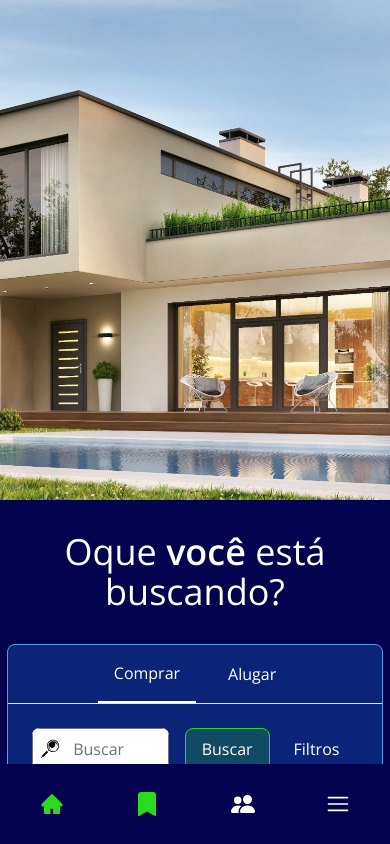
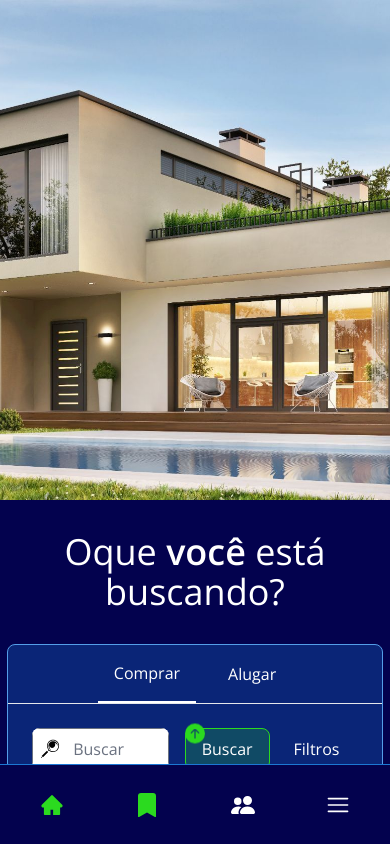
Before and after one commit to Advanzzzze/imob-arnaldo-f, a Next.js app: page / in a window 390 px wide. Shown: the top 844 px of the page. Built offline with nearby package versions, Linux system fonts and the light colour scheme.

Commit message:
feat: added scroll to top button

```diff
--- a/app/components/Footer.js
+++ b/app/components/Footer.js
@@ -2,8 +2,8 @@ import Image from 'next/image'
 
 function Footer() {
     return (
-        <div className="relative flex justify-center items-center border-t-8 border-b-4 border-ascent-color-300 mt-16">
-            <div className="relative mt-6 grid grid-cols-1 px-2 gap-4 sm:grid-cols-5">
+        <div className="relative flex justify-center items-center border-t-8 border-b-4 border-ascent-color-300 mt-16 py-6 max-sm:pb-24">
+            <div className="relative grid grid-cols-1 px-2 gap-4 sm:grid-cols-5">
                 <Image
                     src="/images/logo-arnaldo.svg"
                     width={256}
--- a/app/components/Houses.js
+++ b/app/components/Houses.js
@@ -75,7 +75,7 @@ function Houses() {
         <div className="flex flex-col justify-center items-center py-16 gap-12 relative">
             <div className="h-[120%] w-[200%] -z-10 bg-primary-color-200/40 absolute rotate-6"></div>
             <h2 className="text-2xl font-bold">IMÓVEIS EXCLUSIVOS</h2>
-            <div className="flex overflow-x-auto snap-x px-4 max-sm:w-screen sm:grid sm:grid-cols-2 md:grid-cols-3 gap-4">
+            <div className="flex overflow-x-auto snap-x snap-mandatory px-4 max-sm:w-screen sm:grid sm:grid-cols-2 md:grid-cols-3 gap-4">
                 {houses.map((data, index) => {
                     return (
                         <HouseCard
@@ -94,7 +94,7 @@ function Houses() {
             </div>
             <a
                 href="/"
-                className="px-4 py-2 rounded-lg border border-ascent-color-300 bg-ascent-color-300/20 active:bg-ascent-color-300/40"
+                className="px-4 py-2 rounded-lg border border-ascent-color-300 bg-ascent-color-300/20 active:bg-ascent-color-300/30"
             >
                 <div className="flex justify-center items-center gap-2">
                     <p>Ver mais</p>
--- a/app/components/Navbar.js
+++ b/app/components/Navbar.js
@@ -9,7 +9,11 @@ import {
 } from 'react-icons/ai'
 import { RiFacebookCircleLine } from 'react-icons/ri'
 import { RxHamburgerMenu } from 'react-icons/rx'
-import { BsFillBookmarkFill, BsFillPeopleFill } from 'react-icons/bs'
+import {
+    BsFillArrowUpCircleFill,
+    BsFillBookmarkFill,
+    BsFillPeopleFill,
+} from 'react-icons/bs'
 import { usePathname } from 'next/navigation'
 
 function Navbar() {
@@ -23,9 +27,16 @@ function Navbar() {
 
     return (
         <div className="flex justify-center items-center w-screen bg-primary-color-300 z-10 sm:border-t-8 sm:border-ascent-color-300 sm:border-b-white/20 sm:border-b">
+            <a
+                href="#home"
+                className="fixed z-50 text-ascent-color-300 sm:right-8 bottom-24 sm:bottom-8 animate-bounce"
+            >
+                <BsFillArrowUpCircleFill size={20} />
+            </a>
+
             <div
                 id="navbar-container"
-                className="flex max-sm:w-full justify-center sm:justify-between gap-4 max-sm:h-20 h-32 max-sm:fixed max-sm:z-50 max-sm:bg-primary-color-300 bottom-0 left-0"
+                className="flex max-sm:w-full justify-center sm:justify-between gap-4 max-sm:h-20 h-32 max-sm:fixed max-sm:z-50 max-sm:bg-primary-color-300 max-sm:border-t border-secondary-color-300 bottom-0 left-0"
             >
                 <Image
                     src="/images/logo-arnaldo.svg"
@@ -102,7 +113,7 @@ function Navbar() {
                         menuIsOpen ? 'translate-x-0' : 'max-sm:translate-x-full'
                     }`}
                 >
-                    <button className="border-opacity-100 border-2 border-ascent-color-300 sm:w-36 rounded-lg p-2 color bg-ascent-color-300/20 active:bg-ascent-color-300/40">
+                    <button className="border-opacity-100 border border-ascent-color-300 sm:w-36 rounded-lg p-2 color bg-ascent-color-300/20 active:bg-ascent-color-300/30">
                         Cadastre-se
                     </button>
                     <button className="text-ascent-color-300 p-2 hover:text-white">
--- a/app/components/hero/SearchBar.js
+++ b/app/components/hero/SearchBar.js
@@ -51,7 +51,7 @@ function SearchBar() {
                                 size={20}
                             />
                         </div>
-                        <button className="px-4 rounded-lg border border-ascent-color-300 bg-ascent-color-300/20 active:bg-ascent-color-300/40">
+                        <button className="px-4 rounded-lg border border-ascent-color-300 bg-ascent-color-300/20 active:bg-ascent-color-300/30">
                             Buscar
                         </button>
                         <button className="px-2">Filtros</button>
--- a/app/components/quem-somos/PeopleCard.js
+++ b/app/components/quem-somos/PeopleCard.js
@@ -2,7 +2,7 @@ import Image from 'next/image'
 
 function PeopleCard({ name, image }) {
     return (
-        <div className="bg-white w-72 flex flex-col items-center rounded-lg py-8">
+        <div className="bg-white w-72 snap-center flex-none flex flex-col items-center rounded-lg py-8">
             <Image src={image} width={228} height={228} alt="teste" />
             <h4 className="text-primary-color-300 font-bold text-xl p-2">
                 {name}
--- a/app/globals.css
+++ b/app/globals.css
@@ -10,4 +10,6 @@ html {
 
     overflow-x: hidden;
     overflow-y: auto;
+
+    scroll-behavior: smooth;
 }
--- a/app/layout.js
+++ b/app/layout.js
@@ -14,6 +14,7 @@ export default function RootLayout({ children }) {
     return (
         <html lang="en">
             <body
+                id="home"
                 className={`bg-primary-color-300 text-white ${open_Sans.className}`}
             >
                 <Navbar />
--- a/app/quem-somos/page.js
+++ b/app/quem-somos/page.js
@@ -55,7 +55,7 @@ function page() {
                     <h1 className="font-bold text-3xl mb-10 text-center">
                         Nossa equipe
                     </h1>
-                    <div className="flex gap-8">
+                    <div className="flex overflow-x-auto snap-x snap-mandatory max-sm:w-screen px-4 gap-4">
                         <PeopleCard
                             name={'Arnaldo Ferreira'}
                             image={'/images/img-arnaldo.svg'}
@@ -76,7 +76,7 @@ function page() {
                 </div>
                 <a
                     href="/"
-                    className="text-white bg-ascent-color-300/50 rounded-lg p-2"
+                    className="text-white border border-ascent-color-300 bg-ascent-color-300/20 active:bg-ascent-color-300/30 rounded-lg p-2"
                 >
                     Agendar agora!
                 </a>
```
